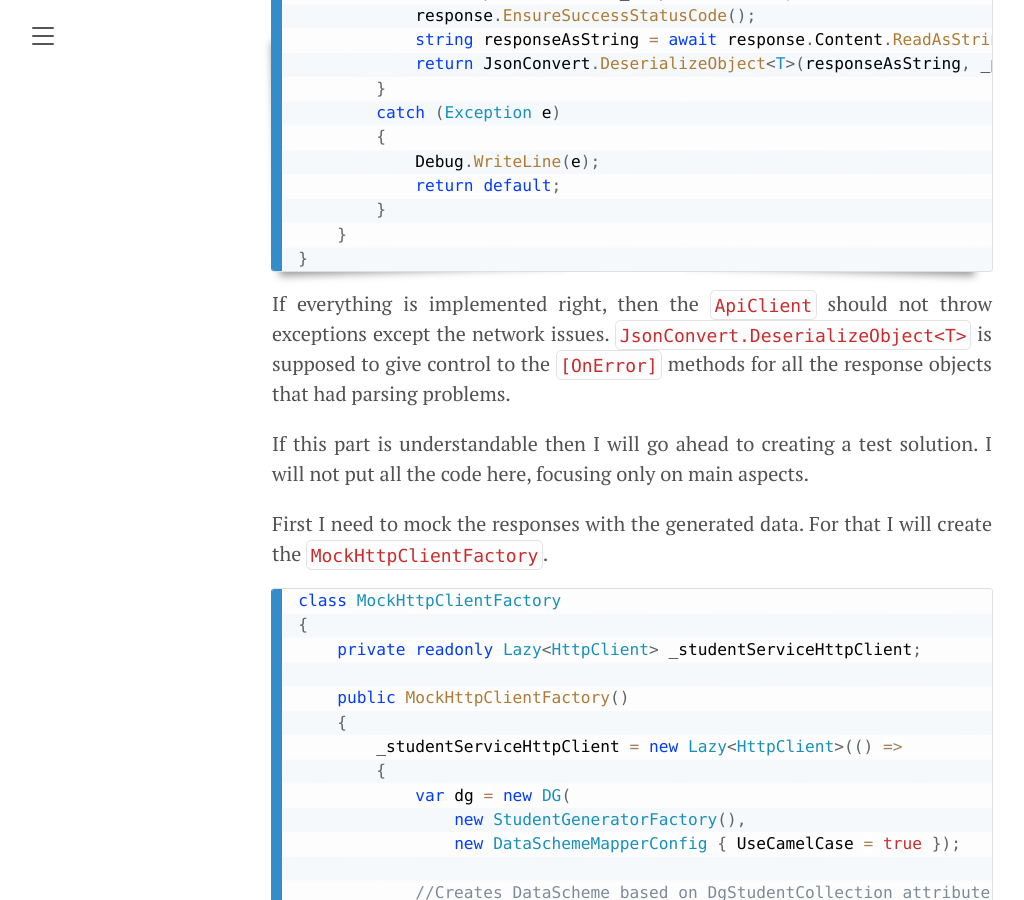
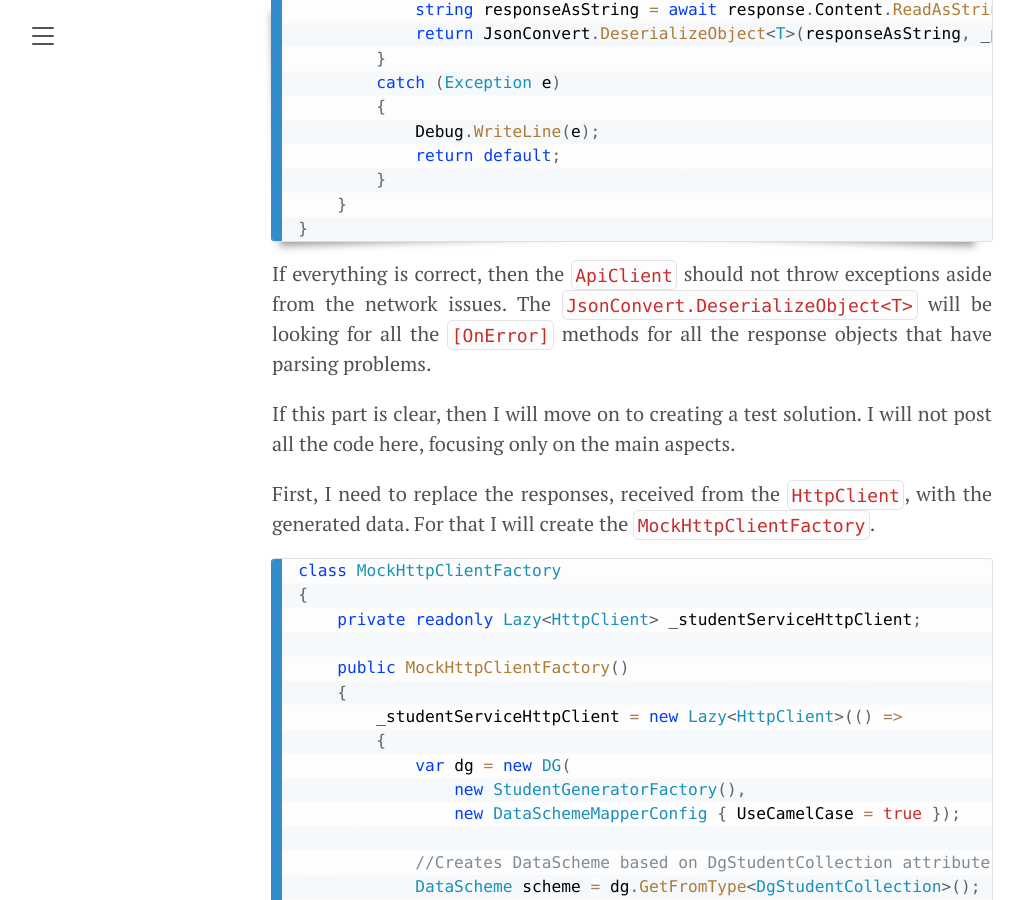
Before and after one commit to akovanev/kovanev.github.io, a Jekyll site: the page built from _posts/2020-09-08-Integration-testing-with-data-generator.md, in a window 1280 px wide and 900 px high, scrolled down 3848 px. Shown: the whole window, without its empty margins (8-1032 px from the left). Built offline with Jekyll 4.4.1, drawn with Linux system fonts in a browser that asks for light colours; some of the changed text lies outside the part shown.

Commit message:
text fix

```diff
--- a/_posts/2020-09-08-Integration-testing-with-data-generator.md
+++ b/_posts/2020-09-08-Integration-testing-with-data-generator.md
@@ -55,7 +55,7 @@ I expect that the response data to be in json, and all of the dto's will derive
 }
 </code></pre>
 
-Probably the `Result` is not perfect. It has dependencies of `JsonConvert`, which I would avoid in real life, but for my example I find it good enough. The main idea is to add the couple of objects to store errors and warnings on that level, and keep it simple.
+In the example, the `Result` class encapsultes error and warning logic. It relies on the `JsonConvert` implemetation and this part should probably be improved. I was just trying to keep it simple.
 
 Here is the example of a dto class
 <pre><code class="language-cs">class Student : Result
@@ -157,11 +157,11 @@ class ApiClient
 }
 </code></pre>
 
-If everything is implemented right, then the `ApiClient` should not throw exceptions except the network issues. `JsonConvert.DeserializeObject<T>` is supposed to give control to the `[OnError]` methods for all the response objects that had parsing problems.
+If everything is correct, then the `ApiClient` should not throw exceptions aside from the network issues. The `JsonConvert.DeserializeObject<T>` will be looking for all the `[OnError]` methods for all the response objects that have parsing problems.
 
-If this part is understandable then I will go ahead to creating a test solution. I will not put all the code here, focusing only on main aspects.
+If this part is clear, then I will move on to creating a test solution. I will not post all the code here, focusing only on the main aspects.
 
-First I need to mock the responses with the generated data. For that I will create the `MockHttpClientFactory`.
+First, I need to replace the responses, received from the `HttpClient`, with the generated data. For that I will create the `MockHttpClientFactory`.
 
 <pre><code class="language-cs">class MockHttpClientFactory
 {
@@ -244,8 +244,6 @@ Afterwards, I am ready to write a test.
 }
 </code></pre>
 
-During testing, I have noticed that the code may not run so fast in the debug mode. Probably it could be found a better solution instead of using the `JsonConvert`. I will continue investigating this.
-
-Anyways, I believe that the approach I have shown here is clear. Having implemented it, I can be sure that both correct and inconsistent data will be handled in the safe way.
+Now I can be sure that both correct and inconsistent data will be handled in the proper way.
 
 The entire code may be taken from the <a href="https://github.com/akovanev/DataGenerator/tree/master/Akov.DataGenerator.Demo">Akov.DataGenerator.Demo</a>.
```
Also changed, not shown: other parts of _posts/2020-09-08-Integration-testing-with-data-generator.md (+2 -2 lines).
